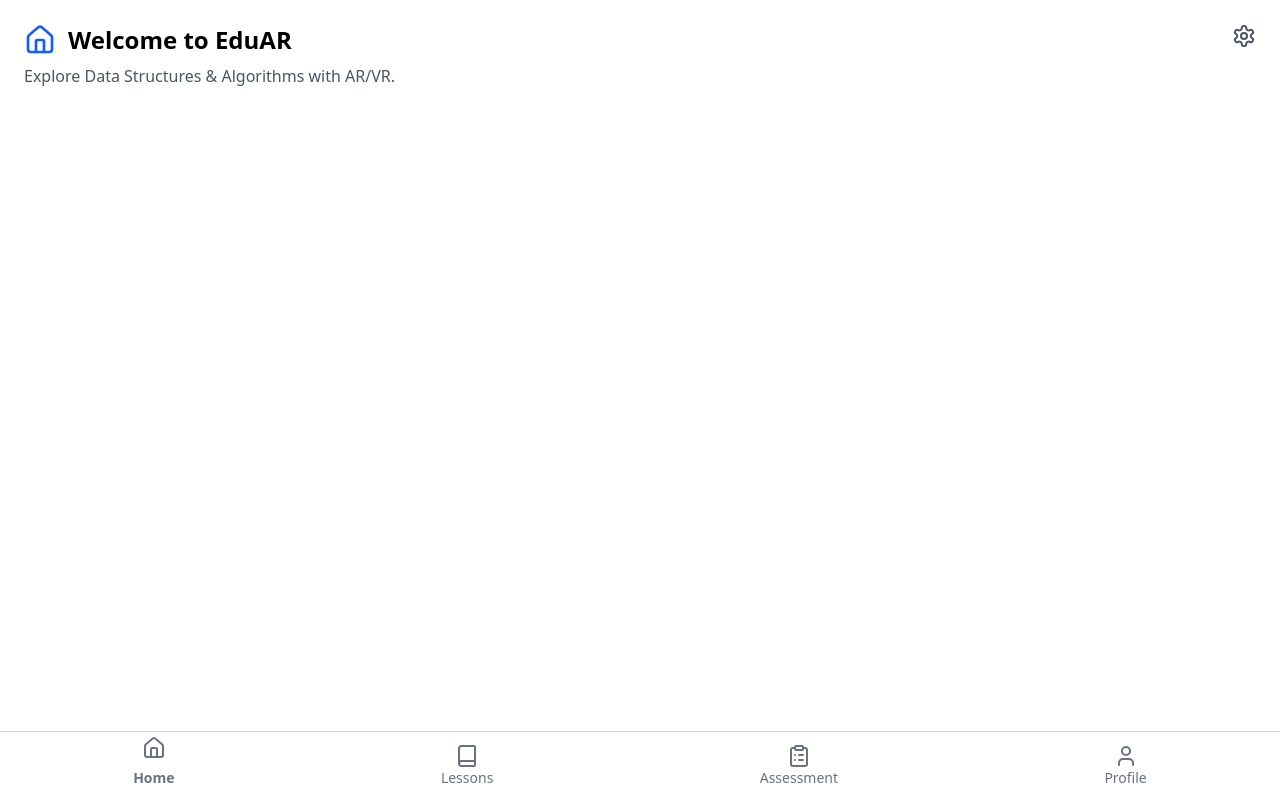
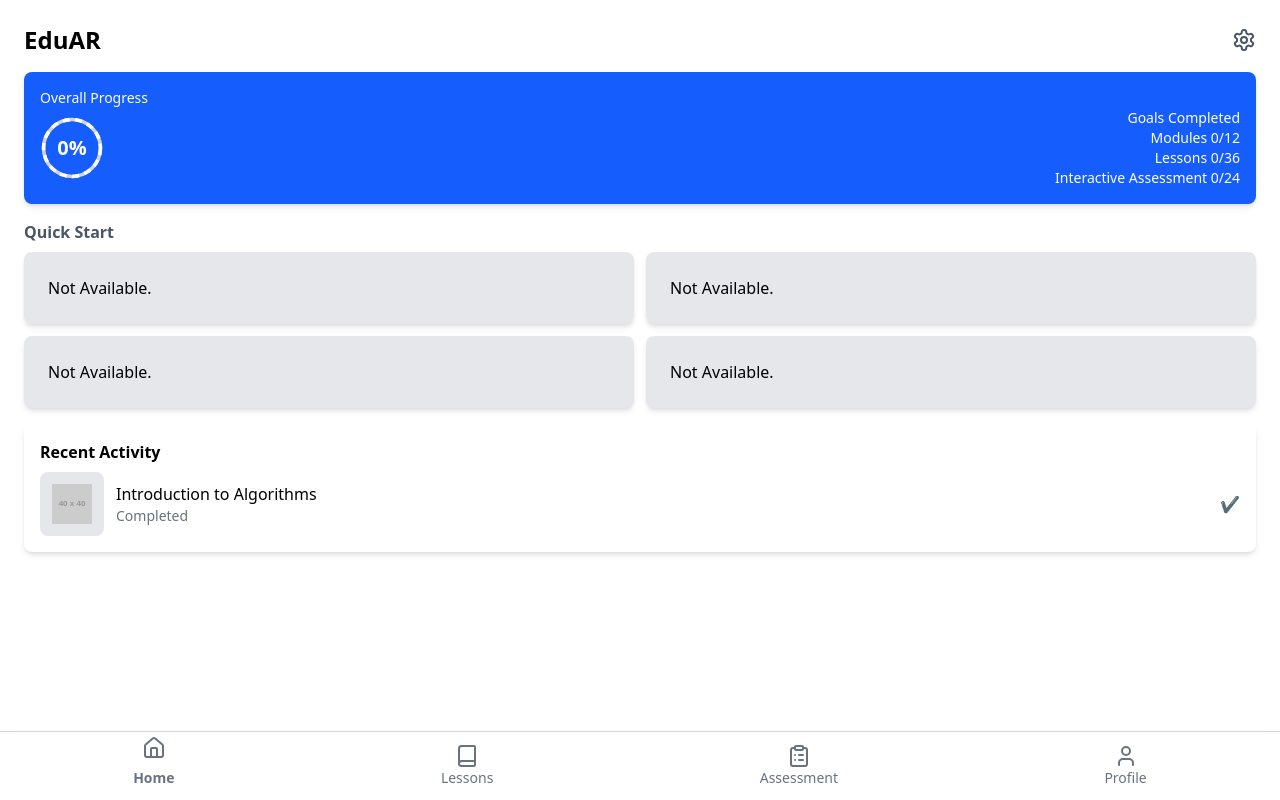
Before and after one commit to tortangChris/EduAR, a React (Vite) app: page / in a window 1280 px wide. Built offline with nearby package versions, Linux system fonts and the light colour scheme.

Commit message:
Add Interactive Progress

```diff
--- a/src/Components/Home.jsx
+++ b/src/Components/Home.jsx
@@ -1,27 +1,97 @@
 import React from "react";
 import { Home, Settings } from "lucide-react";
-import { useNavigate } from "react-router-dom";
 
 const HomePage = () => {
-  const navigate = useNavigate();
+  return (
+    <div className="p-6">
+      {/* Top Bar with Settings Icon */}
+      <div className="flex justify-between items-center mb-4">
+        <h1 className="text-2xl font-bold">EduAR</h1>
+        <Settings size={24} className="text-gray-600 cursor-pointer" />
+      </div>
 
-  return (
-    <div className="p-6 relative">
-      {/* Settings Icon at Top-Right */}
-      <button
-        className="absolute top-4 right-4 p-2 rounded-full hover:bg-gray-200 transition"
-        onClick={() => navigate("/settings")}
-      >
-        <Settings size={24} className="text-gray-600" />
-      </button>
+      {/* Overall Progress Section */}
+      <div className="bg-blue-600 text-white p-4 rounded-lg shadow-md">
+        <p className="text-sm font-medium">Overall Progress</p>
+        <div className="flex items-center justify-between">
+          {/* Circular Progress Indicator */}
+          <div className="relative w-16 h-16 flex items-center justify-center">
+            <svg className="absolute w-full h-full" viewBox="0 0 36 36">
+              <circle
+                className="stroke-gray-300"
+                strokeWidth="2"
+                fill="none"
+                cx="18"
+                cy="18"
+                r="16"
+                strokeDasharray="100"
+                strokeDashoffset="0"
+              />
+              <circle
+                className="stroke-dashed stroke-white"
+                strokeWidth="2"
+                fill="none"
+                cx="18"
+                cy="18"
+                r="16"
+                strokeDasharray="4 3"
+                strokeDashoffset="0"
+              />
+            </svg>
+            <span className="text-xl font-bold">0%</span>
+          </div>
 
-      <div className="flex items-center space-x-3">
-        <Home size={32} className="text-blue-600" />
-        <h1 className="text-2xl font-bold">Welcome to EduAR</h1>
+          {/* Goals Completed Info */}
+          <div className="text-right text-sm">
+            <p>Goals Completed</p>
+            <p>Modules 0/12</p>
+            <p>Lessons 0/36</p>
+            <p>Interactive Assessment 0/24</p>
+          </div>
+        </div>
       </div>
-      <p className="text-gray-600 mt-2">
-        Explore Data Structures & Algorithms with AR/VR.
-      </p>
+
+      {/* Quick Start Section with 4 Squares */}
+      <div className="mt-4">
+        <p className="text-gray-600 font-semibold mb-2">Quick Start</p>
+        <div className="grid grid-cols-2 gap-3">
+          <div className="bg-gray-200 p-6 rounded-lg shadow-md">
+            Not Available.
+          </div>
+          <div className="bg-gray-200 p-6 rounded-lg shadow-md">
+            Not Available.
+          </div>
+          <div className="bg-gray-200 p-6 rounded-lg shadow-md">
+            Not Available.
+          </div>
+          <div className="bg-gray-200 p-6 rounded-lg shadow-md">
+            Not Available.
+          </div>
+        </div>
+      </div>
+
+      {/* Recent Activity Section */}
+      <div className="mt-4 bg-white p-4 rounded-lg shadow-md">
+        <div className="flex justify-between items-center">
+          <p className="font-semibold">Recent Activity</p>
+        </div>
+        <div className="mt-2 flex items-center space-x-3">
+          <div className="bg-gray-200 p-3 rounded-lg">
+            <img
+              src="https://via.placeholder.com/40"
+              alt="Lesson"
+              className="w-10 h-10"
+            />
+          </div>
+          <div>
+            <p className="font-medium">Introduction to Algorithms</p>
+            <p className="text-sm text-gray-500">Completed</p>
+          </div>
+          <div className="ml-auto">
+            <span className="text-green-500 font-bold">✔</span>
+          </div>
+        </div>
+      </div>
     </div>
   );
 };
```
